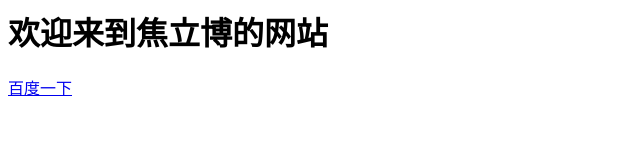
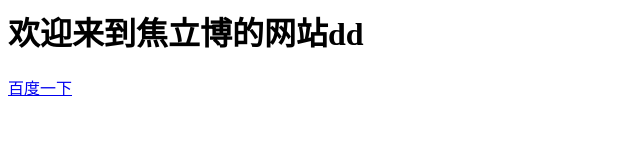
Before and after one commit to jiaolibo/jiaolibo.github.io, a plain HTML site: page index.html in a window 1280 px wide. Shown: the full height of the page, 0-640 px from the left. Drawn offline with Linux system fonts and the light colour scheme.

Commit message:
Update index.html

```diff
--- a/index.html
+++ b/index.html
@@ -1,7 +1,7 @@
 <html>
   <title>jiaolibo's website</title>
   <body>
-    <h1>欢迎来到焦立博的网站</h1>
+    <h1>欢迎来到焦立博的网站dd</h1>
     <a href="./yuhan/index.html">百度一下</a>
   </body>
 </html>
```
